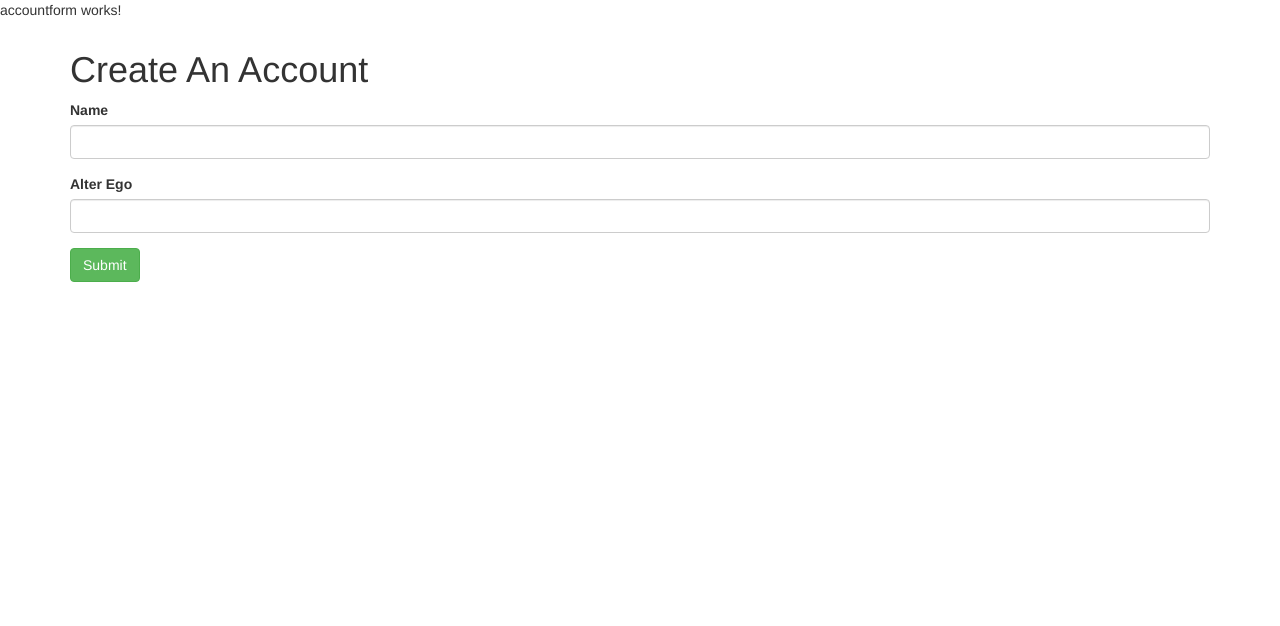
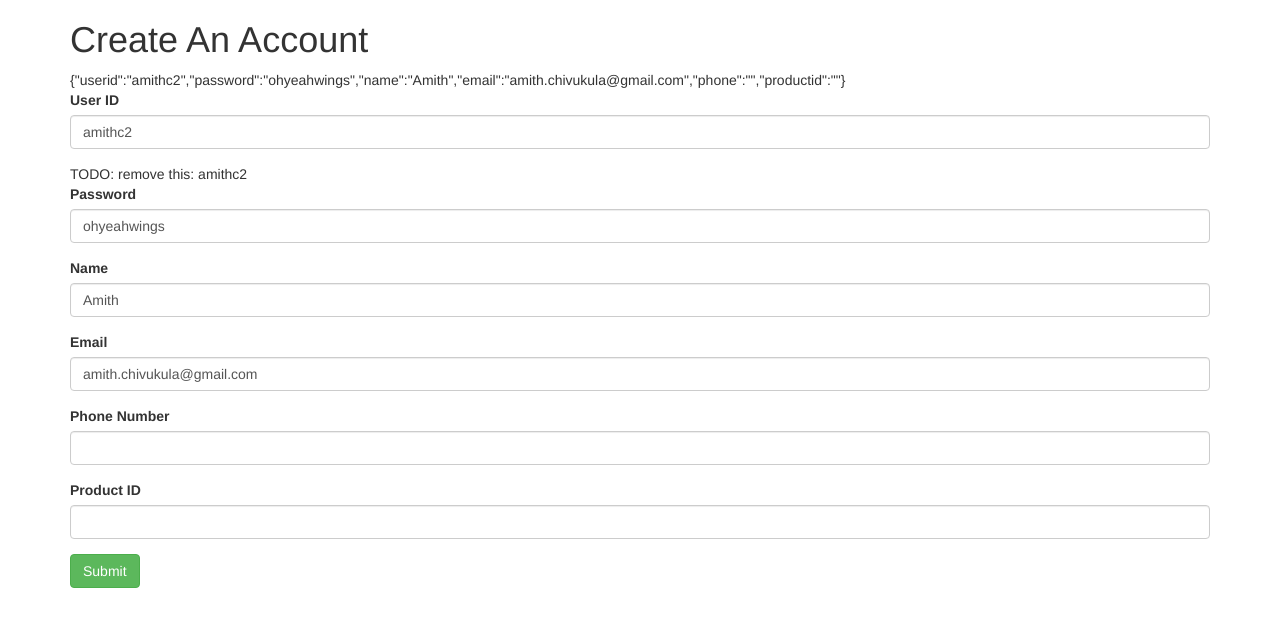
Before and after one commit to harris-mohamed/HackMe, an Angular app in the folder Software/HackMe/: page /home in a window 1280 px wide. Shown: the top 626 px of the page. Built offline with nearby package versions, Linux system fonts and the light colour scheme.

Commit message:
better account creation

```diff
--- a/Software/HackMe/src/app/accountform/accountform.component.html
+++ b/Software/HackMe/src/app/accountform/accountform.component.html
@@ -1,3 +1,46 @@
-<p>
-  accountform works!
-</p>
+        <div class="container">
+          <div [hidden] = "submitted">
+                <h1> Create An Account</h1>
+                <form (ngSubmit) = "onSubmit()" #accountForm ="ngForm">
+                    {{diagnostic}}
+                  <div class="form-group">
+                    <label for="userid">User ID</label>
+                    <input type="text" class="form-control" id="userid"  required
+                    [(ngModel)]="model.userid" name = "userid">
+                  </div>
+                  TODO: remove this: {{model.userid}}
+                  <div class="form-group">
+                    <label for="password">Password</label>
+                    <input type="text" class="form-control" id="password" required
+                    [(ngModel)] = "model.password" name = "password">
+                  </div>
+                  <div class="form-group">
+                        <label for="name">Name</label>
+                        <input type="text" class="form-control" id="name" required
+                        [(ngModel)] = "model.name" name = "name"
+                        #name = "ngModel">
+                        <div [hidden]="name.valid || name.pristine"
+                    class="alert alert-danger">
+                      Name is required
+                        </div>
+                  </div>
+                  <div class="form-group">
+                    <label for="email">Email</label>
+                    <input type="text" class="form-control" id="email" required
+                    [(ngModel)] = "model.email" name = "email">
+                  </div>
+                  <div class="form-group">
+                    <label for="phone">Phone Number</label>
+                    <input type="text" class="form-control" id="phone"
+                    [(ngModel)] = "model.phone" name = "phone">
+                  </div>
+                  <div class="form-group">
+                    <label for="productid">Product ID</label>
+                    <input type="text" class="form-control" id="productid"
+                    [(ngModel)] = "model.productid" name = "productid">
+                  </div>
+                  <button type="submit" class="btn btn-success" [disabled]="!accountForm.form.valid">Submit</button>
+
+                </form>
+            </div>
+            </div>
--- a/Software/HackMe/src/app/accountform/accountform.component.ts
+++ b/Software/HackMe/src/app/accountform/accountform.component.ts
@@ -1,15 +1,20 @@
-import { Component, OnInit } from '@angular/core';
+import { Component} from '@angular/core';
 
+import {User} from '../user';
 @Component({
   selector: 'app-accountform',
   templateUrl: './accountform.component.html',
   styleUrls: ['./accountform.component.css']
 })
-export class AccountformComponent implements OnInit {
+export class AccountformComponent{
 
-  constructor() { }
+  model = new User("amithc2", 'ohyeahwings', "Amith", "amith.chivukula@gmail.com", "", "");
 
-  ngOnInit() {
-  }
+  submitted = false;
+
+  onSubmit() { this.submitted = true; }
+
+  // TODO: Remove this when we're done
+  get diagnostic() { return JSON.stringify(this.model); }
 
 }
--- a/Software/HackMe/src/app/app.component.html
+++ b/Software/HackMe/src/app/app.component.html
@@ -1,19 +1,2 @@
 <!-- <router-outlet></router-outlet>-->
 <app-accountform></app-accountform>
-<div class="container">
-    <h1> Create An Account</h1>
-    <form>
-      <div class="form-group">
-        <label for="name">Name</label>
-        <input type="text" class="form-control" id="name" required>
-      </div>
-
-      <div class="form-group">
-        <label for="email">Alter Ego</label>
-        <input type="text" class="form-control" id="email">
-      </div>
-
-      <button type="submit" class="btn btn-success">Submit</button>
-
-    </form>
-</div>
--- a/Software/HackMe/src/app/user.ts
+++ b/Software/HackMe/src/app/user.ts
@@ -1,8 +1,11 @@
 export class User{
     constructor(
-        private userid: string,
-        private name: string,
-        private email: string,
-        private phone?: string
+        public userid: string,
+        public password: string,
+        public name: string,
+        public email: string,
+        public phone?: string,
+        public productid?: string,
+
       ) {  }
 }
--- /dev/null
+++ b/Software/HackMe/src/assets/forms.css
@@ -0,0 +1,7 @@
+.ng-valid[required], .ng-valid.required  {
+    border-left: 5px solid #42A948; /* green */
+  }
+
+  .ng-invalid:not(form)  {
+    border-left: 5px solid #a94442; /* red */
+  }
--- /dev/null
+++ b/Software/HackMe/src/assets/index.html
@@ -0,0 +1 @@
+<link rel="stylesheet" href="assets/forms.css">
```
